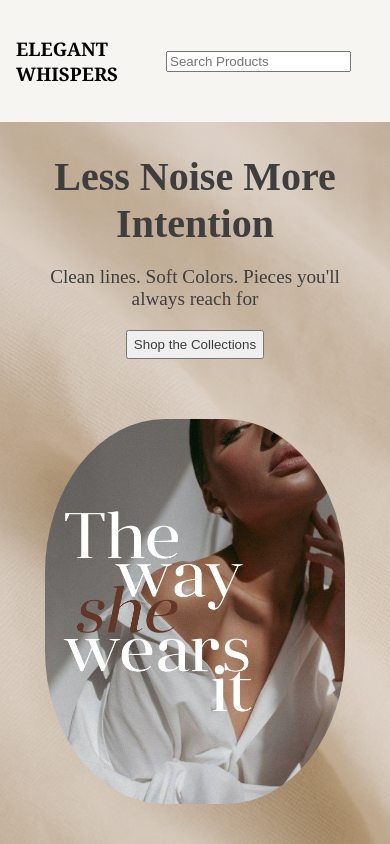
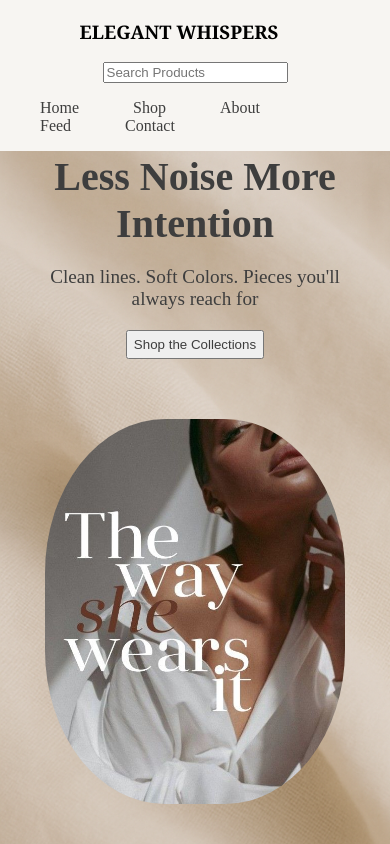
Before and after one commit to itsadeseye/Responsive-Store-Landing-Page, a plain HTML site: page index.html in a window 390 px wide. Shown: the top 844 px of the page. Drawn offline with Linux system fonts and the light colour scheme.

Commit message:
added responsive design

```diff
--- a/store.css
+++ b/store.css
@@ -22,6 +22,12 @@
     flex-direction: column;
     align-items: center;
     text-align: center;
+  }
+}
+
+@media (max-width: 768px) {
+  .top-of-page {
+    flex-direction: column;
   }
 }
 
```
